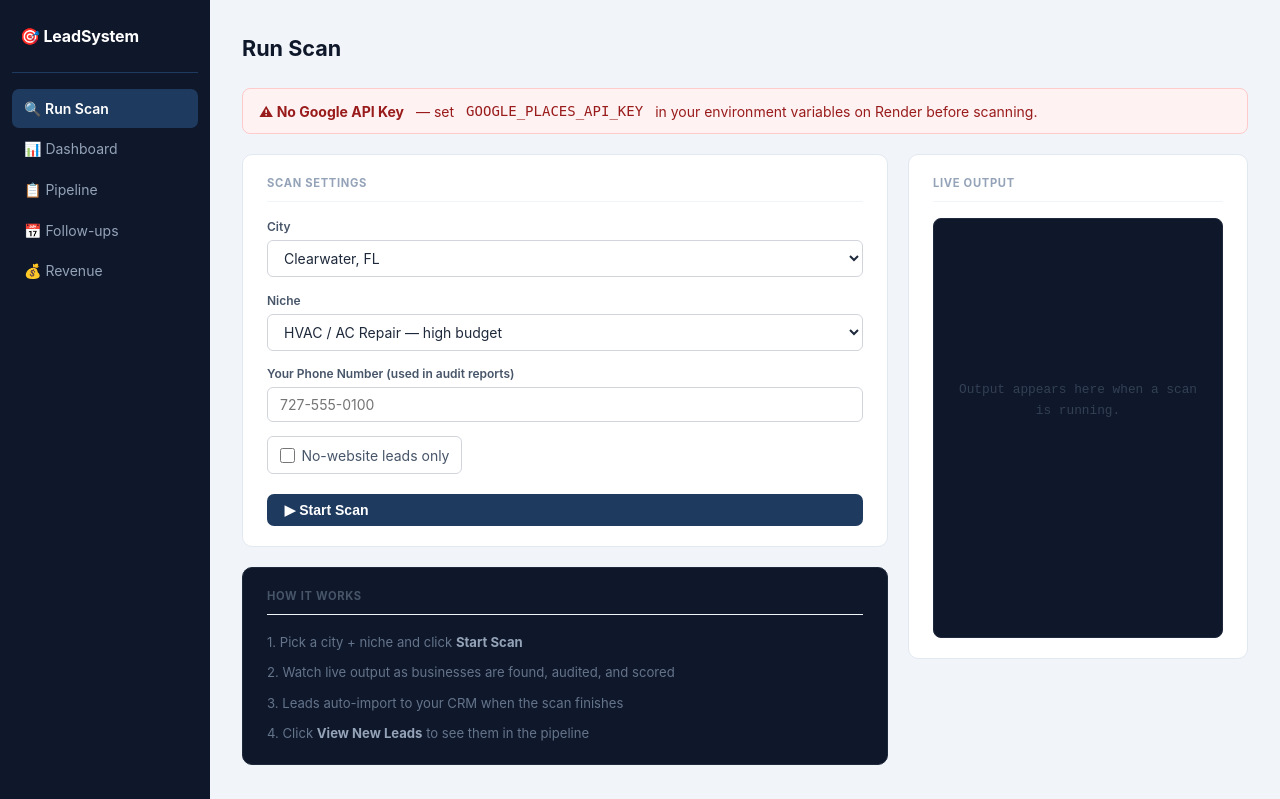
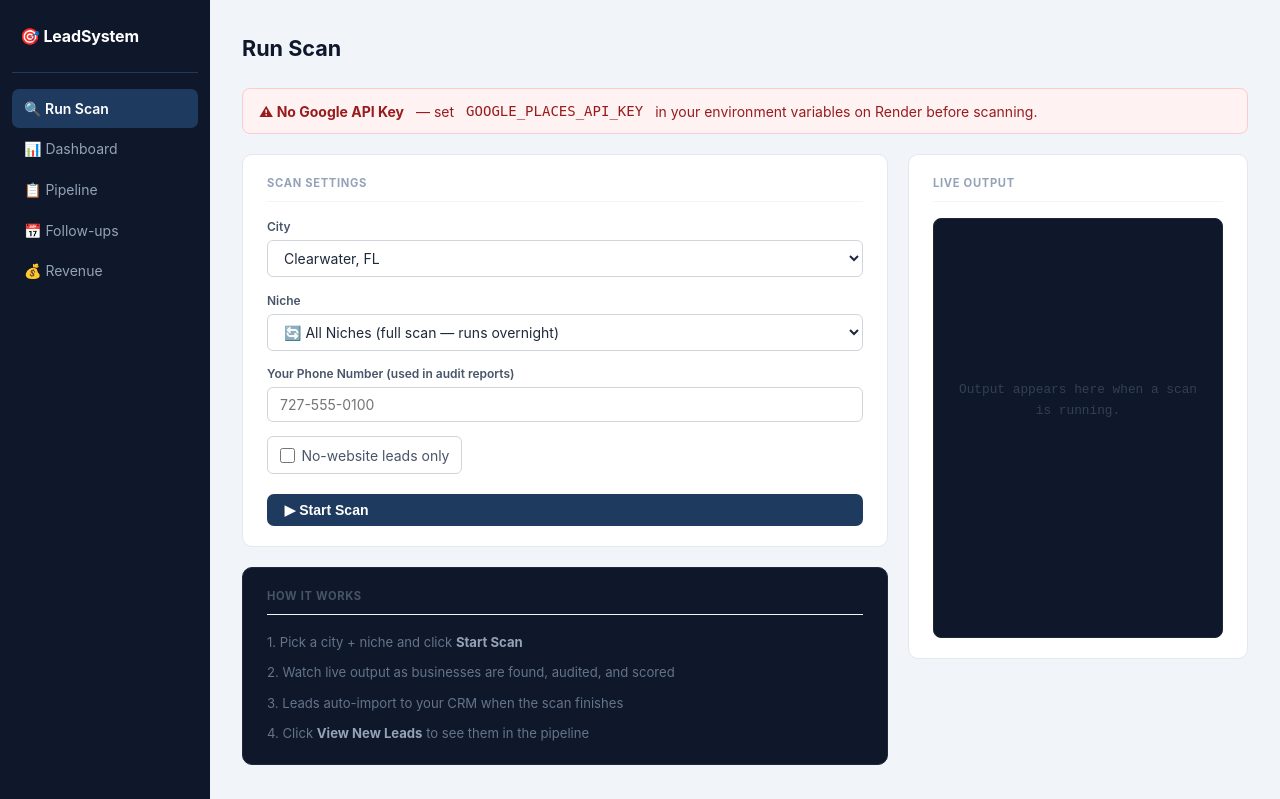
Before and after one commit to philipjjsmith/leadsystem, a FastAPI app: page /scan in a window 1280 px wide. Shown: the top 799 px of the page. Run offline with FastAPI, Linux system fonts and the light colour scheme; some libraries are stand-ins or nearby versions.

Commit message:
feat: add all-niches auto-scan — niche='all' runs all 20 trades sequentially
- Add _run_all_niches_task() that loops every niche in NICHES sequentially
- Each niche is an isolated subprocess; errors are logged but never abort the run
- Progress shown as [1/20], [2/20] … banners in the live output stream
- /scan/start and /scan/trigger both route to all-niches task when niche='all'
- scan.html dropdown gets 'All Niches (full scan)' as the first option
- daily-scan.yml defaults changed: city=Tampa FL, niche=all

Co-Authored-By: Claude Sonnet 4.6 <noreply@anthropic.com>

```diff
--- a/leadsystem/server/app.py
+++ b/leadsystem/server/app.py
@@ -124,6 +124,96 @@ async def _run_scan_task(city: str, niche: str, phone: str, no_website_only: boo
     finally:
         _scan_state["running"] = False
         _scan_state["done"]    = True
+
+
+async def _run_all_niches_task(city: str, phone: str, no_website_only: bool) -> None:
+    """
+    Run every niche in NICHES sequentially for one city.
+    Each niche is a separate subprocess so they stay isolated.
+    If one niche errors, we log it and continue — never abort the full run.
+    """
+    global _scan_state
+    niche_keys = list(NICHES.keys())
+    total      = len(niche_keys)
+
+    _scan_state = {
+        "running": True,
+        "lines":   [f"🚀 All-niches scan — {total} niches in {city}"],
+        "done":    False,
+        "error":   None,
+        "city":    city,
+        "niche":   "all",
+    }
+
+    errors: list = []
+
+    env = {
+        **os.environ,
+        "PYTHONUTF8": "1",
+        "NO_COLOR":   "1",
+        "TERM":       "dumb",
+    }
+
+    for idx, niche_key in enumerate(niche_keys, 1):
+        niche_display = NICHES[niche_key][1]
+        _scan_state["lines"].append("")
+        _scan_state["lines"].append(f"━━━ [{idx}/{total}] {niche_display} ━━━")
+
+        cmd = [
+            sys.executable,
+            os.path.join(PROJECT_ROOT, "main.py"),
+            "scan",
+            "--city",          city,
+            "--niche",         niche_key,
+            "--contact-phone", phone or "",
+            "--auto-import",
+        ]
+        if no_website_only:
+            cmd.append("--no-website-only")
+
+        try:
+            proc = await asyncio.create_subprocess_exec(
+                *cmd,
+                stdout=asyncio.subprocess.PIPE,
+                stderr=asyncio.subprocess.STDOUT,
+                cwd=PROJECT_ROOT,
+                env=env,
+            )
+
+            async for raw_line in proc.stdout:
+                text = raw_line.decode("utf-8", errors="replace")
+                text = _strip_ansi(text)
+                if text:
+                    _scan_state["lines"].append(text)
+
+            await proc.wait()
+            rc = proc.returncode
+            if rc == 0:
+                _scan_state["lines"].append(f"✓ {niche_display} complete.")
+            else:
+                msg = f"⚠ {niche_display} exited with code {rc}."
+                _scan_state["lines"].append(msg)
+                errors.append(msg)
+
+        except Exception as exc:
+            msg = f"✗ {niche_display} error: {exc}"
+            _scan_state["lines"].append(msg)
+            errors.append(msg)
+
+    # Final summary line
+    _scan_state["lines"].append("")
+    if errors:
+        _scan_state["lines"].append(
+            f"⚠ Finished with {len(errors)} error(s) out of {total} niches."
+        )
+        _scan_state["error"] = f"{len(errors)} niches failed"
+    else:
+        _scan_state["lines"].append(
+            f"✓ All {total} niches complete — leads imported to CRM."
+        )
+
+    _scan_state["running"] = False
+    _scan_state["done"]    = True
 
 
 # ── Startup ────────────────────────────────────────────────────────────────────
@@ -339,9 +429,14 @@ async def scan_start(body: ScanStartRequest, background_tasks: BackgroundTasks):
     if not GOOGLE_PLACES_API_KEY:
         return {"status": "error", "message": "GOOGLE_PLACES_API_KEY not set."}
 
-    background_tasks.add_task(
-        _run_scan_task, body.city, body.niche, body.phone, body.no_website_only
-    )
+    if body.niche == "all":
+        background_tasks.add_task(
+            _run_all_niches_task, body.city, body.phone, body.no_website_only
+        )
+    else:
+        background_tasks.add_task(
+            _run_scan_task, body.city, body.niche, body.phone, body.no_website_only
+        )
     return {"status": "started", "city": body.city, "niche": body.niche}
 
 
@@ -392,7 +487,12 @@ async def scan_trigger(body: ScanTriggerRequest, background_tasks: BackgroundTas
     if not GOOGLE_PLACES_API_KEY:
         raise HTTPException(status_code=503, detail="GOOGLE_PLACES_API_KEY not configured.")
 
-    background_tasks.add_task(
-        _run_scan_task, body.city, body.niche, body.phone, body.no_website_only
-    )
+    if body.niche == "all":
+        background_tasks.add_task(
+            _run_all_niches_task, body.city, body.phone, body.no_website_only
+        )
+    else:
+        background_tasks.add_task(
+            _run_scan_task, body.city, body.niche, body.phone, body.no_website_only
+        )
     return {"status": "started", "city": body.city, "niche": body.niche}
--- a/leadsystem/server/templates/scan.html
+++ b/leadsystem/server/templates/scan.html
@@ -31,6 +31,7 @@
       <div class="form-group">
         <label>Niche</label>
         <select id="scan-niche">
+          <option value="all">🔄 All Niches (full scan — runs overnight)</option>
           {% for key, val in niches.items() %}
           <option value="{{ key }}">{{ val[1] }} — {{ val[2] }} budget</option>
           {% endfor %}
```
Also changed, not shown: .github/workflows/daily-scan.yml.
